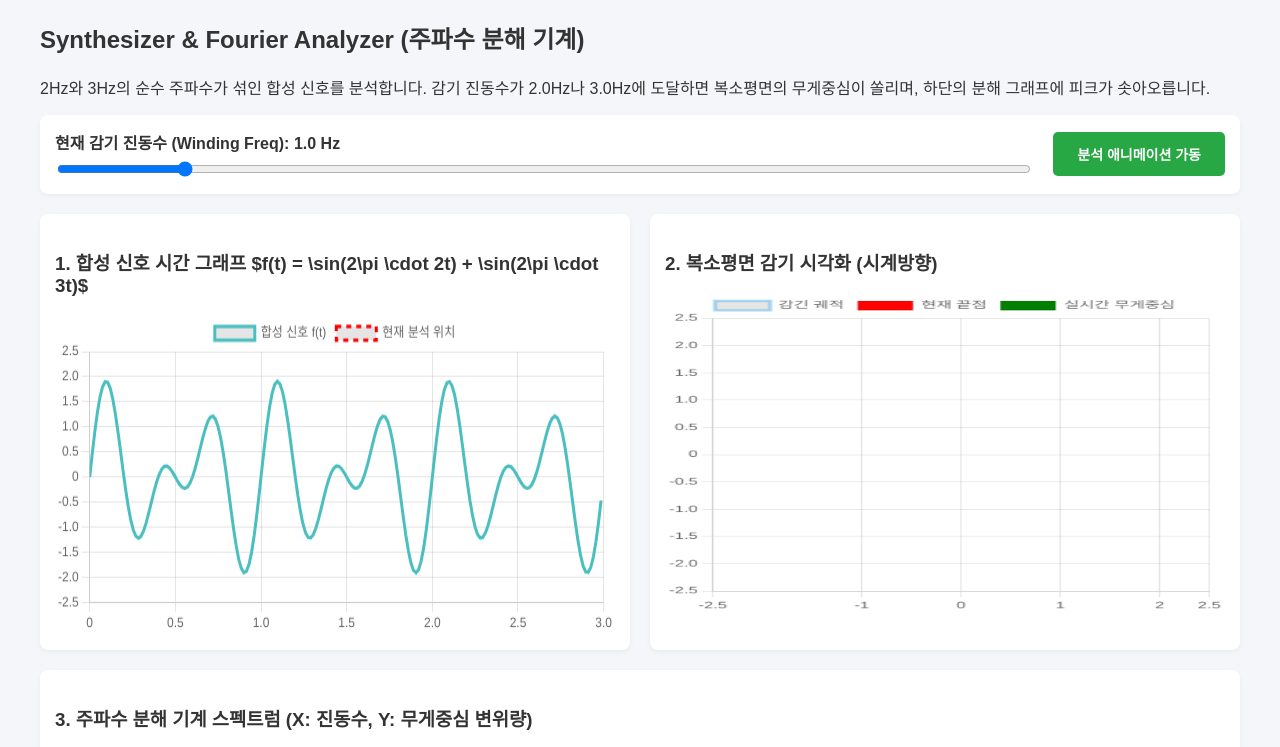
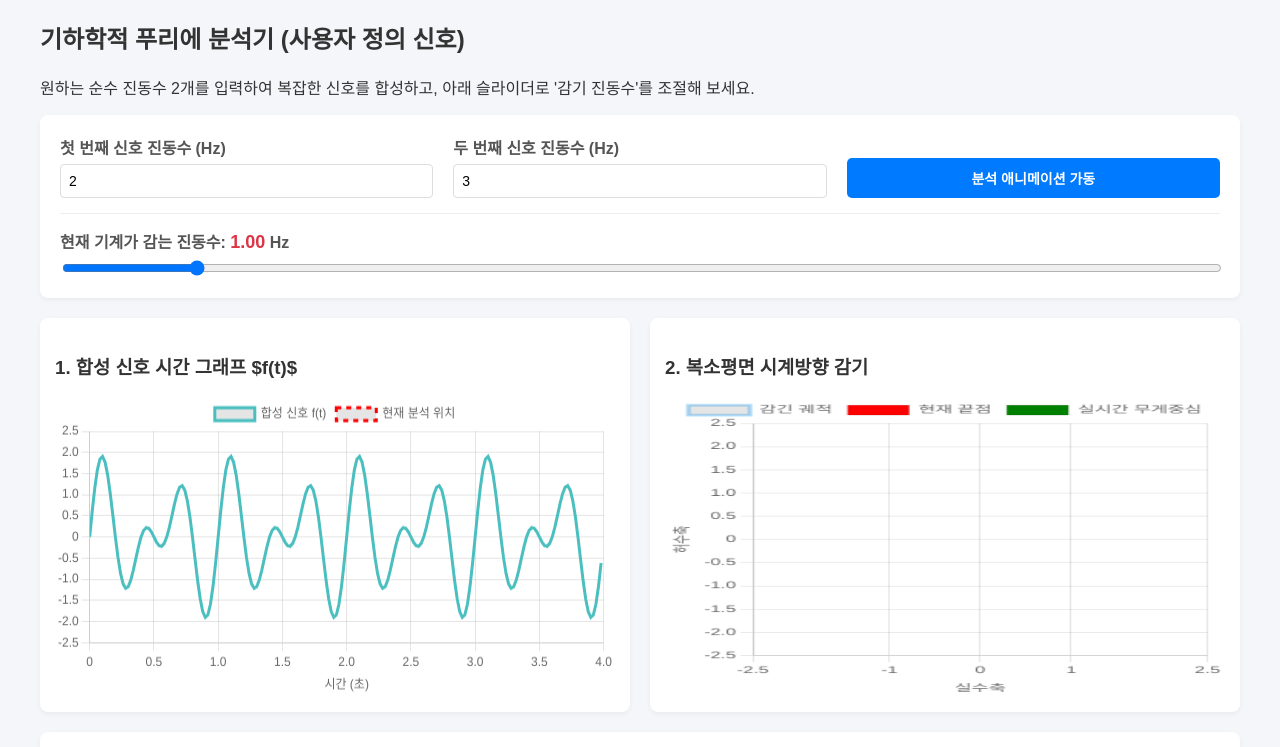
Before and after one commit to 30210556/hello, a plain HTML site: page index.html in a window 1280 px wide. Shown: the top 747 px of the page. Drawn offline with nearby package versions, Linux system fonts and the light colour scheme.

Commit message:
Update index.html

```diff
--- a/index.html
+++ b/index.html
@@ -2,96 +2,116 @@
 <html lang="ko">
 <head>
     <meta charset="UTF-8">
-    <title>푸리에 주파수 분해 기계 (2Hz + 3Hz)</title>
+    <title>커스텀 푸리에 주파수 분석기</title>
     <script src="https://cdn.jsdelivr.net/npm/chart.js"></script>
     <style>
         body { font-family: 'Malgun Gothic', sans-serif; margin: 20px; background-color: #f4f6f9; color: #333; }
         .container { max-width: 1200px; margin: 0 auto; }
-        .controls { display: flex; gap: 20px; margin-bottom: 20px; background: white; padding: 15px; border-radius: 8px; box-shadow: 0 2px 5px rgba(0,0,0,0.05); align-items: center; }
-        .control-group { display: flex; flex-direction: column; flex: 1; }
-        .control-group label { font-weight: bold; margin-bottom: 5px; }
-        .chart-grid { display: grid; grid-template-columns: 1fr 1fr; gap: 20px; margin-bottom: 20px; }
+        .controls { background: white; padding: 20px; border-radius: 8px; box-shadow: 0 2px 5px rgba(0,0,0,0.05); margin-bottom: 20px; }
+        .input-row { display: flex; gap: 20px; margin-bottom: 15px; flex-wrap: wrap; }
+        .control-group { display: flex; flex-direction: column; min-width: 200px; flex: 1; }
+        .control-group label { font-weight: bold; margin-bottom: 5px; color: #555; }
+        input[type="number"] { padding: 8px; border: 1px solid #ddd; border-radius: 4px; font-size: 14px; }
+        input[type="range"] { width: 100%; }
+        .chart-grid { display: grid; grid-template-columns: 1fr 1fr; gap: 20px; }
         .chart-container { background: white; padding: 15px; border-radius: 8px; box-shadow: 0 2px 5px rgba(0,0,0,0.05); }
         .full-width { grid-column: span 2; }
-        canvas { width: 100% !important; height: 320px !important; }
-        button { padding: 12px 24px; background-color: #28a745; color: white; border: none; border-radius: 5px; cursor: pointer; font-weight: bold; font-size: 14px; }
-        button:hover { background-color: #218838; }
+        canvas { width: 100% !important; height: 300px !important; }
+        button { padding: 10px 25px; background-color: #007bff; color: white; border: none; border-radius: 5px; cursor: pointer; font-weight: bold; font-size: 14px; }
+        button:hover { background-color: #0056b3; }
     </style>
 </head>
 <body>
 
 <div class="container">
-    <h2>Synthesizer & Fourier Analyzer (주파수 분해 기계)</h2>
-    <p>2Hz와 3Hz의 순수 주파수가 섞인 합성 신호를 분석합니다. 감기 진동수가 2.0Hz나 3.0Hz에 도달하면 복소평면의 무게중심이 쏠리며, 하단의 분해 그래프에 피크가 솟아오릅니다.</p>
+    <h2>기하학적 푸리에 분석기 (사용자 정의 신호)</h2>
+    <p>원하는 순수 진동수 2개를 입력하여 복잡한 신호를 합성하고, 아래 슬라이더로 '감기 진동수'를 조절해 보세요.</p>
 
     <div class="controls">
+        <div class="input-row">
+            <div class="control-group">
+                <label for="freq1">첫 번째 신호 진동수 (Hz)</label>
+                <input type="number" id="freq1" value="2" min="0.1" max="10" step="0.1">
+            </div>
+            <div class="control-group">
+                <label for="freq2">두 번째 신호 진동수 (Hz)</label>
+                <input type="number" id="freq2" value="3" min="0.1" max="10" step="0.1">
+            </div>
+            <div class="control-group" style="justify-content: flex-end;">
+                <button id="startBtn">분석 애니메이션 가동</button>
+            </div>
+        </div>
+        <hr style="border: 0; height: 1px; background: #eee; margin: 15px 0;">
         <div class="control-group">
-            <label for="freqInput">현재 감기 진동수 (Winding Freq): <span id="freqVal">1.0</span> Hz</label>
-            <input type="range" id="freqInput" min="0.5" max="4.5" step="0.05" value="1.0">
-        </div>
-        <div>
-            <button id="startBtn">분석 애니메이션 가동</button>
+            <label for="windingFreqInput">현재 기계가 감는 진동수: <span id="windingFreqVal" style="color:#dc3545; font-size:18px;">1.00</span> Hz</label>
+            <input type="range" id="windingFreqInput" min="0.5" max="5.0" step="0.05" value="1.0">
         </div>
     </div>
 
     <div class="chart-grid">
         <div class="chart-container">
-            <h3>1. 합성 신호 시간 그래프 $f(t) = \sin(2\pi \cdot 2t) + \sin(2\pi \cdot 3t)$</h3>
+            <h3>1. 합성 신호 시간 그래프 $f(t)$</h3>
             <canvas id="timeChart"></canvas>
         </div>
 
         <div class="chart-container">
-            <h3>2. 복소평면 감기 시각화 (시계방향)</h3>
+            <h3>2. 복소평면 시계방향 감기</h3>
             <canvas id="complexChart"></canvas>
         </div>
 
         <div class="chart-container full-width">
-            <h3>3. 주파수 분해 기계 스펙트럼 (X: 진동수, Y: 무게중심 변위량)</h3>
-            <canvas id="fourierChart"></canvas>
+            <h3>3. 시간에 따른 무게중심의 중심 이탈도 (X: 시간, Y: 무게중심 좌표 거리)</h3>
+            <canvas id="centerTrackingChart"></canvas>
         </div>
     </div>
 </div>
 
 <script>
-    // 상수 설정
-    const maxTime = 3.0; // 분석할 총 시간 세기 (3초)
-    const dt = 0.015;    // 타임스텝
+    const maxTime = 4.0; // 총 관찰 시간 (4초)
+    const dt = 0.02;     // 시간 간격
 
-    // 상태 변수
-    let windingFreq = 1.0;
     let currentTime = 0;
     let animationFrameId = null;
 
-    // 데이터 셋
+    // 사용자 입력 변수들
+    let f1 = 2.0;
+    let f2 = 3.0;
+    let windingFreq = 1.0;
+
+    // 데이터 저장소
     let complexPoints = [];
+    let trackingTimeX = [];
+    let trackingMagnitudeY = [];
     let sumReal = 0, sumImag = 0, count = 0;
 
-    // 주파수 분해 그래프용 마스터 데이터 (0.5Hz부터 4.5Hz까지 0.05단위 미리 계산 틀 확보)
-    const freqBins = [];
-    for(let f=0.5; f<=4.5; f+=0.05) freqBins.push(parseFloat(f.toFixed(2)));
-    let fourierMagnitudes = new Array(freqBins.length).fill(0);
+    let timeChart, complexChart, centerTrackingChart;
 
-    let timeChart, complexChart, fourierChart;
-
-    // DOM
-    const freqInput = document.getElementById('freqInput');
-    const freqVal = document.getElementById('freqVal');
+    // DOM 요소 연결
+    const freq1Input = document.getElementById('freq1');
+    const freq2Input = document.getElementById('freq2');
+    const windingInput = document.getElementById('windingFreqInput');
+    const windingVal = document.getElementById('windingFreqVal');
     const startBtn = document.getElementById('startBtn');
 
-    freqInput.addEventListener('input', (e) => {
+    // 이벤트 리스너
+    windingInput.addEventListener('input', (e) => {
         windingFreq = parseFloat(e.target.value);
-        freqVal.innerText = windingFreq.toFixed(2);
+        windingVal.innerText = windingFreq.toFixed(2);
         resetSimulation();
     });
+
+    // 진동수 숫자가 바뀌면 즉시 리셋
+    freq1Input.addEventListener('change', () => { f1 = parseFloat(freq1Input.value); resetSimulation(); });
+    freq2Input.addEventListener('change', () => { f2 = parseFloat(freq2Input.value); resetSimulation(); });
     startBtn.addEventListener('click', startSimulation);
 
-    // 신호 함수: 2Hz 사인파 + 3Hz 사인파 합성
+    // 사용자가 입력한 두 진동수를 더하는 합성 함수
     function signalFunction(t) {
-        return Math.sin(2 * Math.PI * 2 * t) + Math.sin(2 * Math.PI * 3 * t);
+        return Math.sin(2 * Math.PI * f1 * t) + Math.sin(2 * Math.PI * f2 * t);
     }
 
     function initCharts() {
-        // 1. 시간 차트
+        // 차트 1: 합성 신호
         timeChart = new Chart(document.getElementById('timeChart').getContext('2d'), {
             type: 'line',
             data: {
@@ -100,10 +120,10 @@
                     { label: '현재 분석 위치', data: [], borderColor: 'red', borderDash: [5,5], pointRadius: 0 }
                 ]
             },
-            options: { scales: { x: { type: 'linear', min: 0, max: maxTime }, y: { min: -2.5, max: 2.5 } }, animation: false }
+            options: { scales: { x: { type: 'linear', min: 0, max: maxTime, title: {display:true, text:'시간 (초)'} }, y: { min: -2.5, max: 2.5 } }, animation: false }
         });
 
-        // 2. 복소평면 차트
+        // 차트 2: 복소평면
         complexChart = new Chart(document.getElementById('complexChart').getContext('2d'), {
             type: 'scatter',
             data: {
@@ -113,27 +133,34 @@
                     { label: '실시간 무게중심', data: [], backgroundColor: 'green', pointRadius: 8, pointStyle: 'triangle' }
                 ]
             },
-            options: { scales: { x: { min: -2.5, max: 2.5 }, y: { min: -2.5, max: 2.5 } }, aspectRatio: 1, animation: false }
+            options: {
+                scales: {
+                    x: { min: -2.5, max: 2.5, title: {display:true, text:'실수축'} },
+                    y: { min: -2.5, max: 2.5, title: {display:true, text:'허수축'} }
+                },
+                aspectRatio: 1,
+                animation: false
+            }
         });
 
-        // 3. 푸리에 주파수 분해 차트 (특정 주파수에서 튀는 그래프)
-        fourierChart = new Chart(document.getElementById('fourierChart').getContext('2d'), {
+        // 차트 3: 요청하신 X축이 '시간'이고 Y축이 '무게중심 이탈도'인 그래프
+        centerTrackingChart = new Chart(document.getElementById('centerTrackingChart').getContext('2d'), {
             type: 'line',
             data: {
-                labels: freqBins,
+                labels: [],
                 datasets: [{
-                    label: '무게중심 변위 (신호 세기)',
-                    data: fourierMagnitudes,
-                    borderColor: '#963dd4',
-                    backgroundColor: 'rgba(150, 61, 212, 0.1)',
+                    label: '원점으로부터 무게중심의 거리 (이탈도)',
+                    data: [],
+                    borderColor: '#dc3545',
+                    backgroundColor: 'rgba(220, 53, 69, 0.1)',
                     fill: true,
-                    tension: 0.2
+                    pointRadius: 0
                 }]
             },
             options: {
                 scales: {
-                    x: { title: { display: true, text: '진동수 (Frequency [Hz])' } },
-                    y: { min: 0, max: 1.2, title: { display: true, text: '원점으로부터의 거리 (Magnitude)' } }
+                    x: { type: 'linear', min: 0, max: maxTime, title: { display: true, text: '흐른 시간 (초)' } },
+                    y: { min: 0, max: 1.2, title: { display: true, text: '중심에서 벗어난 거리' } }
                 },
                 animation: false
             }
@@ -144,9 +171,11 @@
         cancelAnimationFrame(animationFrameId);
         currentTime = 0;
         complexPoints = [];
+        trackingTimeX = [];
+        trackingMagnitudeY = [];
         sumReal = 0; sumImag = 0; count = 0;
 
-        // 시간 축 데이터 정적 가이드라인 생성
+        // 배경 시간 가이드라인 생성
         let t_arr = [];
         for(let t=0; t<=maxTime; t+=dt) t_arr.push({x: t, y: signalFunction(t)});
 
@@ -157,28 +186,17 @@
         complexChart.data.datasets[1].data = [];
         complexChart.data.datasets[2].data = [];
 
-        // 현재 설정된 windingFreq 위치에 맞추어 하단 스펙트럼 데이터 초기화 (현재 조사중인 곳만 실시간 반영 유도)
-        fourierChart.data.datasets[0].data = freqBins.map(f => f === windingFreq ? 0 : calculateStaticFT(f));
+        centerTrackingChart.data.datasets[0].data = [];
 
         timeChart.update();
         complexChart.update();
-        fourierChart.update();
-    }
-
-    // 다른 주파수들의 배경 값을 미리 계산해주는 헬퍼 함수
-    function calculateStaticFT(targetFreq) {
-        let sReal = 0, sImag = 0, c = 0;
-        for(let t=0; t<=maxTime; t+=dt) {
-            let f_t = signalFunction(t);
-            let theta = -2 * Math.PI * targetFreq * t;
-            sReal += f_t * Math.cos(theta);
-            sImag += f_t * Math.sin(theta);
-            c++;
-        }
-        return Math.sqrt((sReal/c)**2 + (sImag/c)**2);
+        centerTrackingChart.update();
     }
 
     function startSimulation() {
+        f1 = parseFloat(freq1Input.value);
+        f2 = parseFloat(freq2Input.value);
+        windingFreq = parseFloat(windingInput.value);
         resetSimulation();
         animate();
     }
@@ -200,25 +218,28 @@
 
         let centerReal = sumReal / count;
         let centerImag = sumImag / count;
-        let magnitude = Math.sqrt(centerReal**2 + centerImag**2); // 원점으로부터 무게중심까지의 거리
+        // 피타고라스 정리로 원점(0,0)에서 현재 무게중심까지의 직선 거리 계산
+        let distanceFromCenter = Math.sqrt(centerReal**2 + centerImag**2);
 
-        // 데이터 대입
+        // 데이터 배열 추가
         complexPoints.push({x: real, y: imag});
+        trackingTimeX.push(currentTime);
+        trackingMagnitudeY.push({x: currentTime, y: distanceFromCenter});
+
+        // 1번 차트 갱신 (빨간 탐침선 이동)
         timeChart.data.datasets[1].data = [{x: currentTime, y: -2.5}, {x: currentTime, y: 2.5}];
 
+        // 2번 차트 갱신 (복소평면 그리기)
         complexChart.data.datasets[0].data = [...complexPoints];
         complexChart.data.datasets[1].data = [{x: real, y: imag}];
         complexChart.data.datasets[2].data = [{x: centerReal, y: centerImag}];
 
-        // 하단 주파수 분해 그래프에서 현재 조사중인 주파수의 바(실시간 갱신)
-        let idx = freqBins.indexOf(windingFreq);
-        if(idx !== -1) {
-            fourierChart.data.datasets[0].data[idx] = magnitude;
-        }
+        // 3번 차트 갱신 (X: 시간, Y: 무게중심 거리)
+        centerTrackingChart.data.datasets[0].data = [...trackingMagnitudeY];
 
         timeChart.update();
         complexChart.update();
-        fourierChart.update();
+        centerTrackingChart.update();
 
         currentTime += dt;
         animationFrameId = requestAnimationFrame(animate);
```
